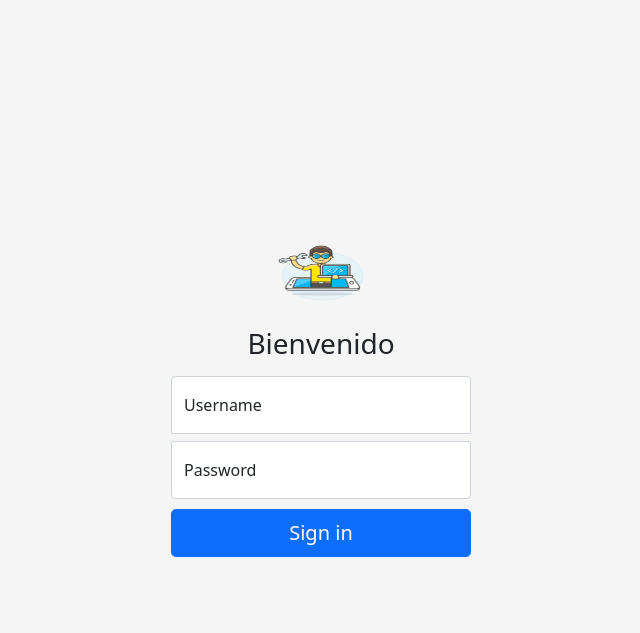
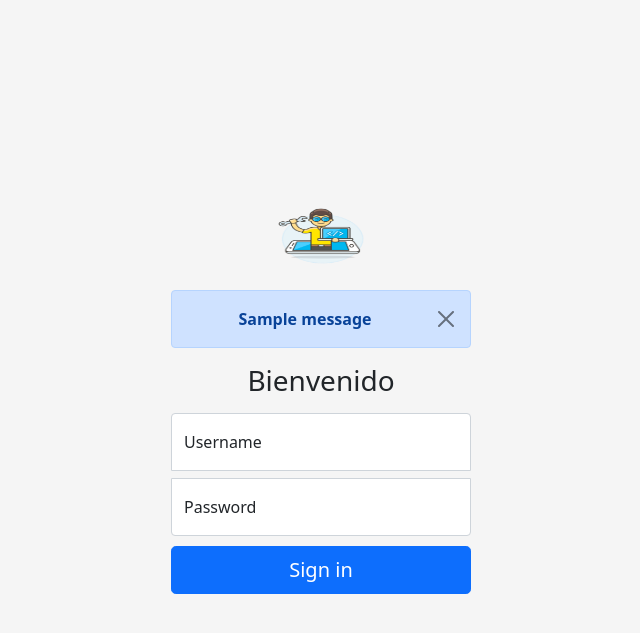
Before and after one commit to yeimerlopez/autenticacionUsuarios, a Flask app: page /login in a window 1280 px wide. Shown: the top 633 px of the page, without its empty margins (319-959 px from the left). Run offline with Flask 3, Linux system fonts and the light colour scheme; one stand-in notice (Sample message) is shown; some libraries are stand-ins or nearby versions.

Commit message:
Manejo de errores login 33:16

```diff
--- a/src/templates/auth/login.html
+++ b/src/templates/auth/login.html
@@ -10,6 +10,19 @@
 
 <form class="form-signin" action="/login" method="POST">
     <img class="mb-4" src="{{ url_for('static' , filename='img/logo.png') }}" alt="" width="100" height="60">
+    {% with messages = get_flashed_messages() %}
+
+    {% if messages %}
+    <br>
+    {% for message in messages %}
+    <div class="alert alert-primary alert-dismissible" role="alert">
+        <strong>{{ message }}</strong>
+        <button type="button" class="btn-close" data-bs-dismiss="alert" aria-label="Close"></button>
+    </div>
+    {% endfor %}
+    {% endif %}
+
+    {% endwith %}
     <h1 class="h3 mb-3 fw-normal">Bienvenido</h1>
     <div class="form-floating">
         <input type="text" class="form-control" id="username" name="username" placeholder="Username">
@@ -22,34 +35,3 @@
     <button class="w-100 btn btn-lg btn-primary" type="submit">Sign in</button>
     </form>
     {% endblock %}
-
-
-<!-- <form class="form-signin" action="/login" method="POST">
-
-
-    <img class="mb-4" src="{{ url_for('static', filename='img/logo.png') }}" alt="" width="100" height="60">
-    {% with messages = get_flashed_messages() %}
-
-    {% if messages %}
-    <br />
-    {% for message in messages %}
-    <div class="alert alert-primary alert-dismissible" role="alert">
-        <strong>{{ message }}</strong>
-        <button type="button" class="btn-close" data-bs-dismiss="alert" aria-label="Close"></button>
-    </div>
-    {% endfor %}
-    {% endif %}
-
-    {% endwith %}
-    <h1 class="h3 mb-3 fw-normal">Please sign in</h1>
-    <input type="hidden" name="csrf_token" value="{{ csrf_token() }}">
-    <div class="form-floating">
-        <input type="text" class="form-control" id="username" name="username" placeholder="Username">
-        <label for="username">Username</label>
-    </div>
-    <div class="form-floating mt-2">
-        <input type="password" class="form-control" name="password" placeholder="Password">
-        <label for="password">Password</label>
-    </div>
-    <button class="w-100 btn btn-lg btn-primary" type="submit">Sign in</button>
-</form> -->
```
